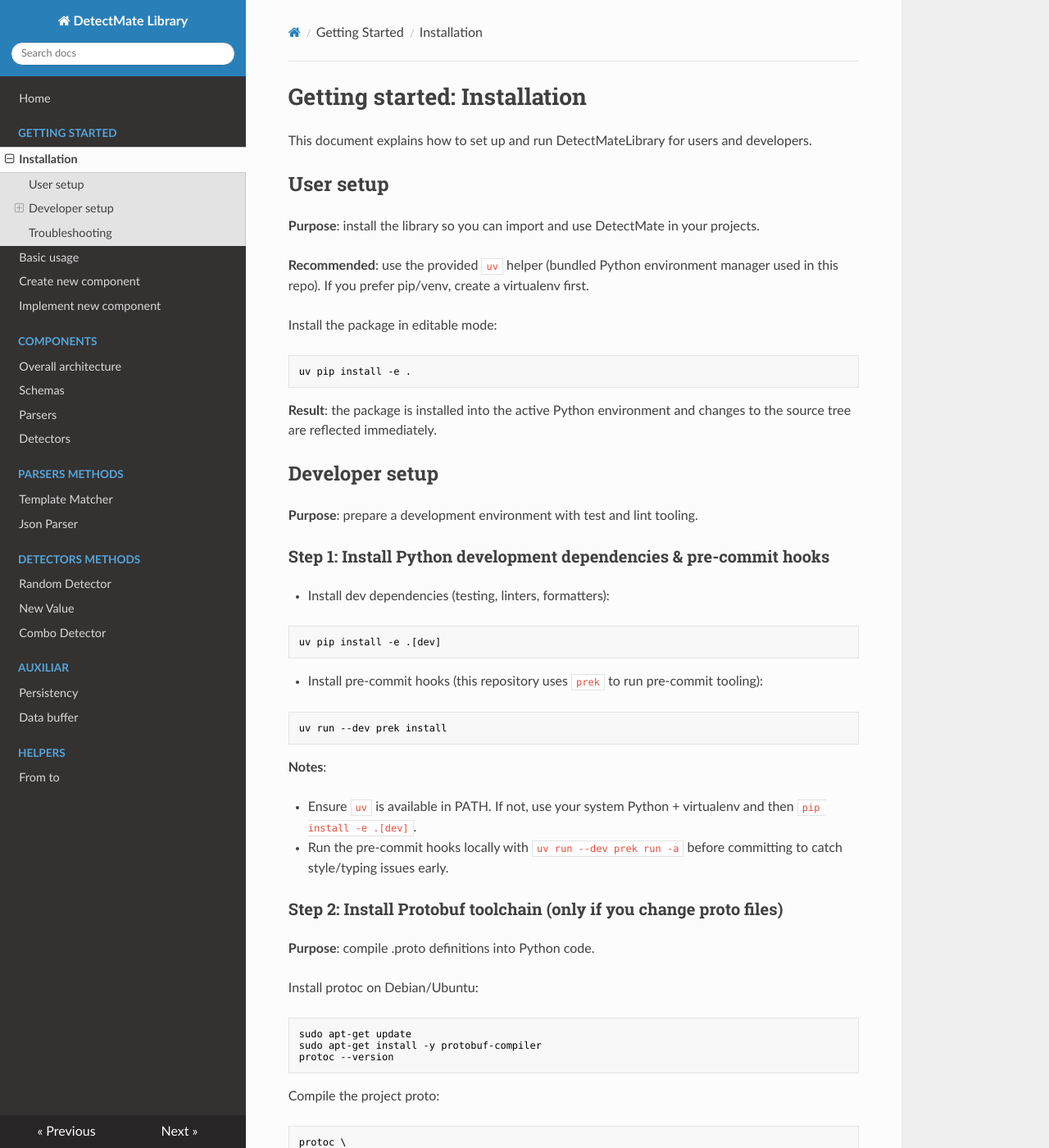
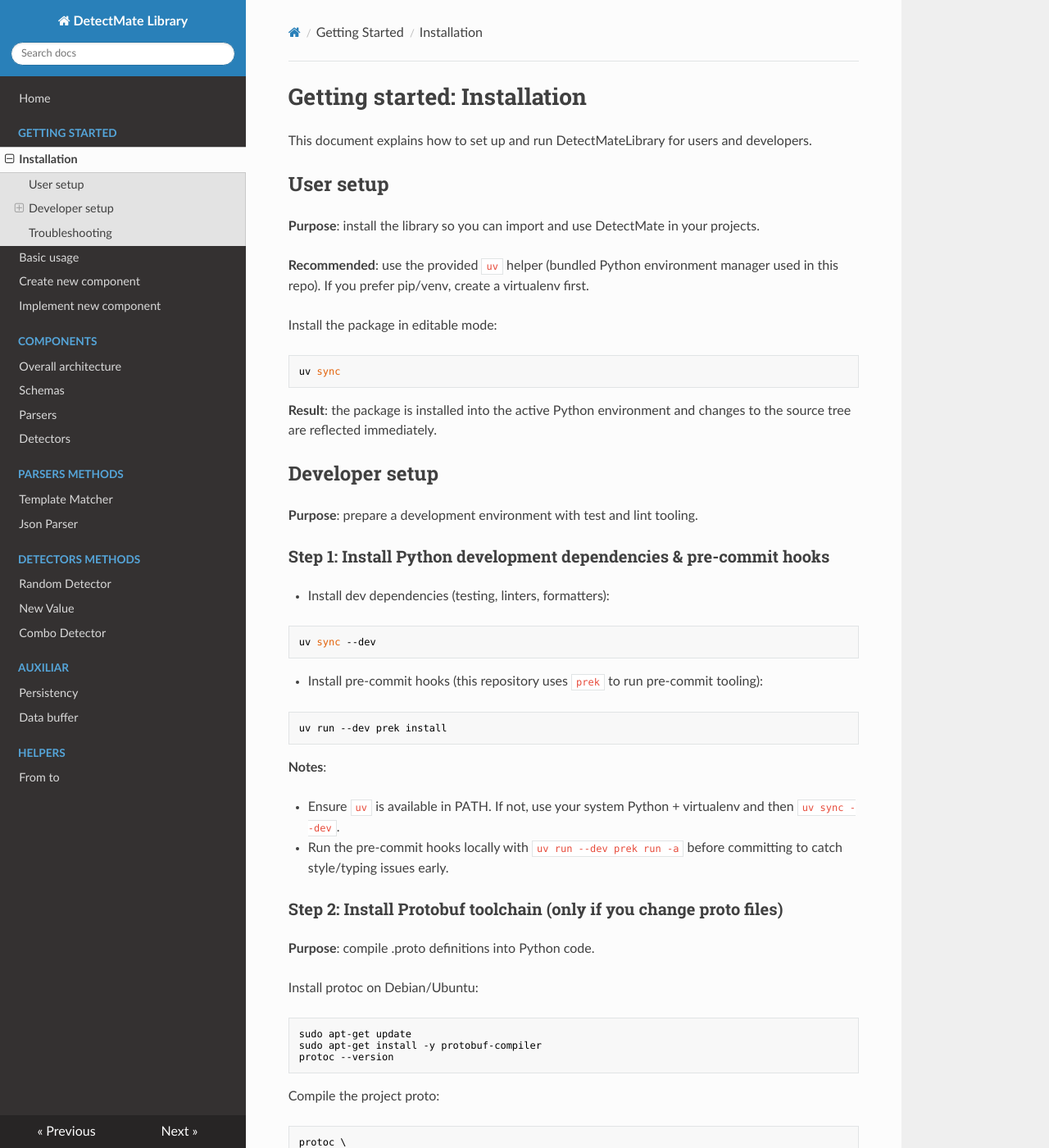
Before and after one commit to ait-detectmate/DetectMateLibrary, an MkDocs documentation site: the page built from docs/installation.md, in a window 1280 px wide and 1400 px high. Shown: the whole window at 82% size. Built offline with MkDocs 1.6.1, drawn with Linux system fonts in a browser that asks for light colours; nearby versions of some CDN libraries; some of the changed text lies outside the part shown.

Commit message:
improve consistency betweeen manual an python-app.yml

````diff
--- a/docs/installation.md
+++ b/docs/installation.md
@@ -11,7 +11,7 @@ This document explains how to set up and run DetectMateLibrary for users and dev
 Install the package in editable mode:
 
 ```bash
-uv pip install -e .
+uv sync
 ```
 
 **Result**: the package is installed into the active Python environment and changes to the source tree are reflected immediately.
@@ -25,7 +25,7 @@ uv pip install -e .
 - Install dev dependencies (testing, linters, formatters):
 
 ```bash
-uv pip install -e .[dev]
+uv sync --dev
 ```
 
 - Install pre-commit hooks (this repository uses `prek` to run pre-commit tooling):
@@ -36,7 +36,7 @@ uv run --dev prek install
 
 **Notes**:
 
-- Ensure `uv` is available in PATH. If not, use your system Python + virtualenv and then `pip install -e .[dev]`.
+- Ensure `uv` is available in PATH. If not, use your system Python + virtualenv and then `uv sync --dev`.
 - Run the pre-commit hooks locally with `uv run --dev prek run -a` before committing to catch style/typing issues early.
 
 ### Step 2: Install Protobuf toolchain (only if you change proto files)
@@ -67,7 +67,7 @@ protoc \
 Run the full test suite:
 
 ```bash
-uv run --dev pytest -q
+uv run --dev pytest -s
 ```
 
 Run tests with coverage (terminal summary):
````
Also changed, not shown: README.md (+1 -1 lines).
